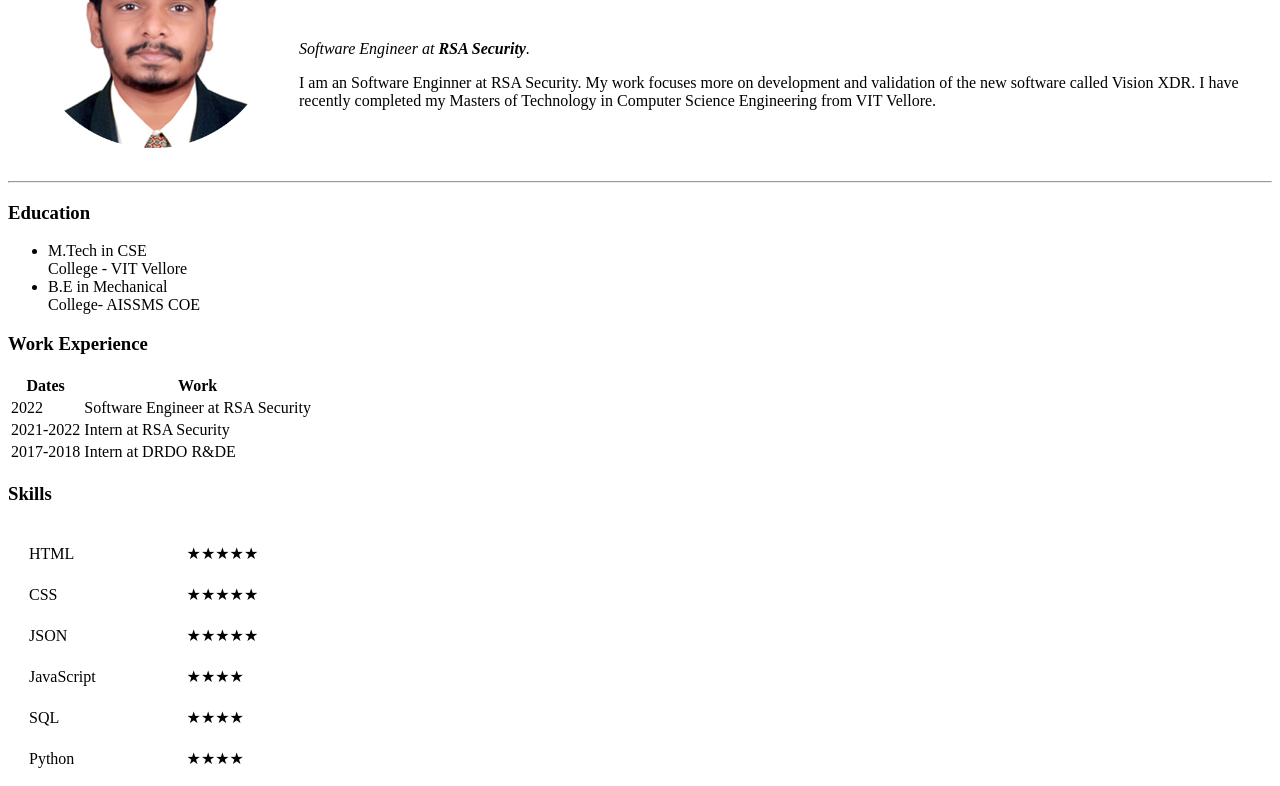
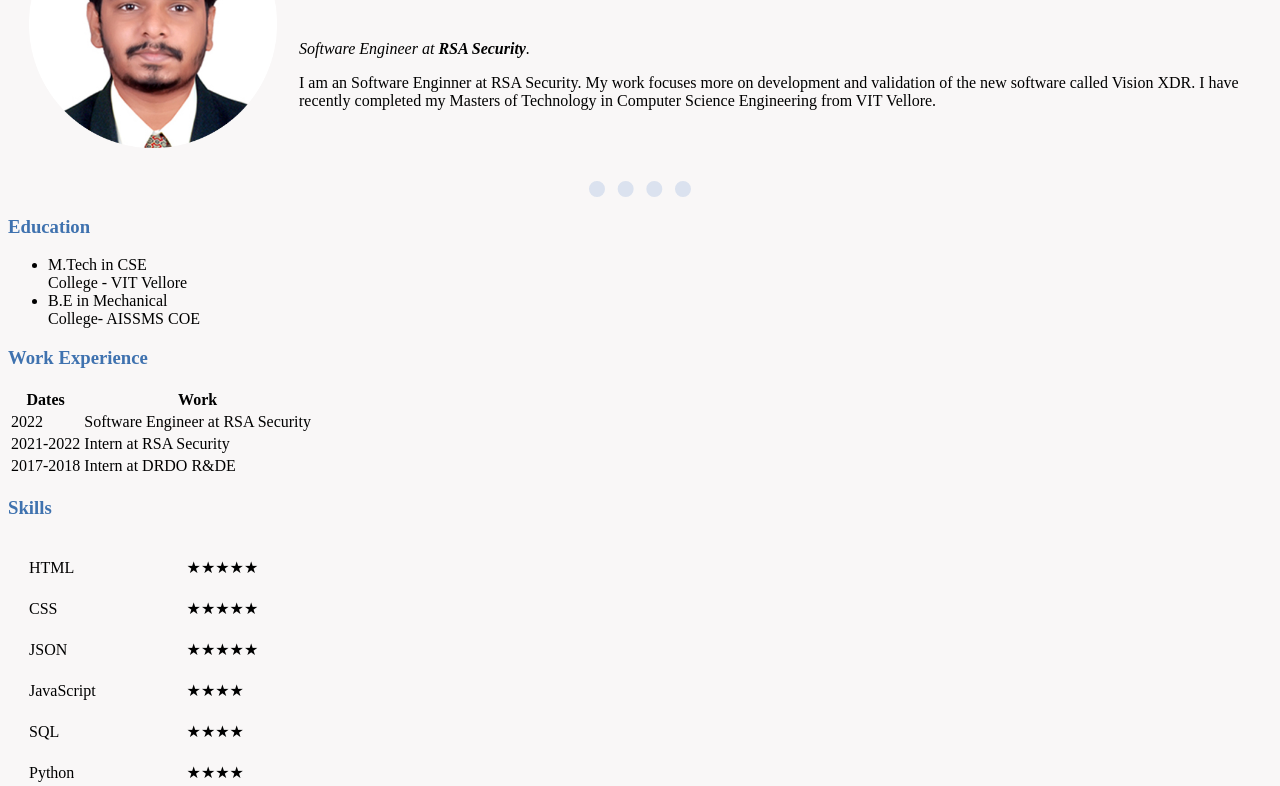
Before and after one commit to shubham-muley/cv, a plain HTML site: page index.html in a window 1280 px wide. Shown: the part 129-915 px from the top of the page. Drawn offline with Linux system fonts and the light colour scheme.

Commit message:
feat: added css

```diff
--- /dev/null
+++ b/css/styles.css
@@ -0,0 +1,16 @@
+body {
+    background-color: #F9F7F7;
+  }
+
+  hr {
+    border-color: #DBE2EF;
+    width: 8%;
+    border-style: dotted none none;
+    border-width: 16px;
+    height: 0;
+    size: 50px;
+  }
+
+  h1, h3 {
+    color: #3F72AF;
+  }
--- a/index.html
+++ b/index.html
@@ -4,6 +4,7 @@
 <head>
   <meta charset="utf-8">
   <title>Shubham's Personal Site</title>
+  <link rel="stylesheet" href="css/styles.css">
 </head>
 
 <body>
```
Also changed, not shown: contact-me.html (+2 -1 lines), hobbies.html (+1 -0 lines).
